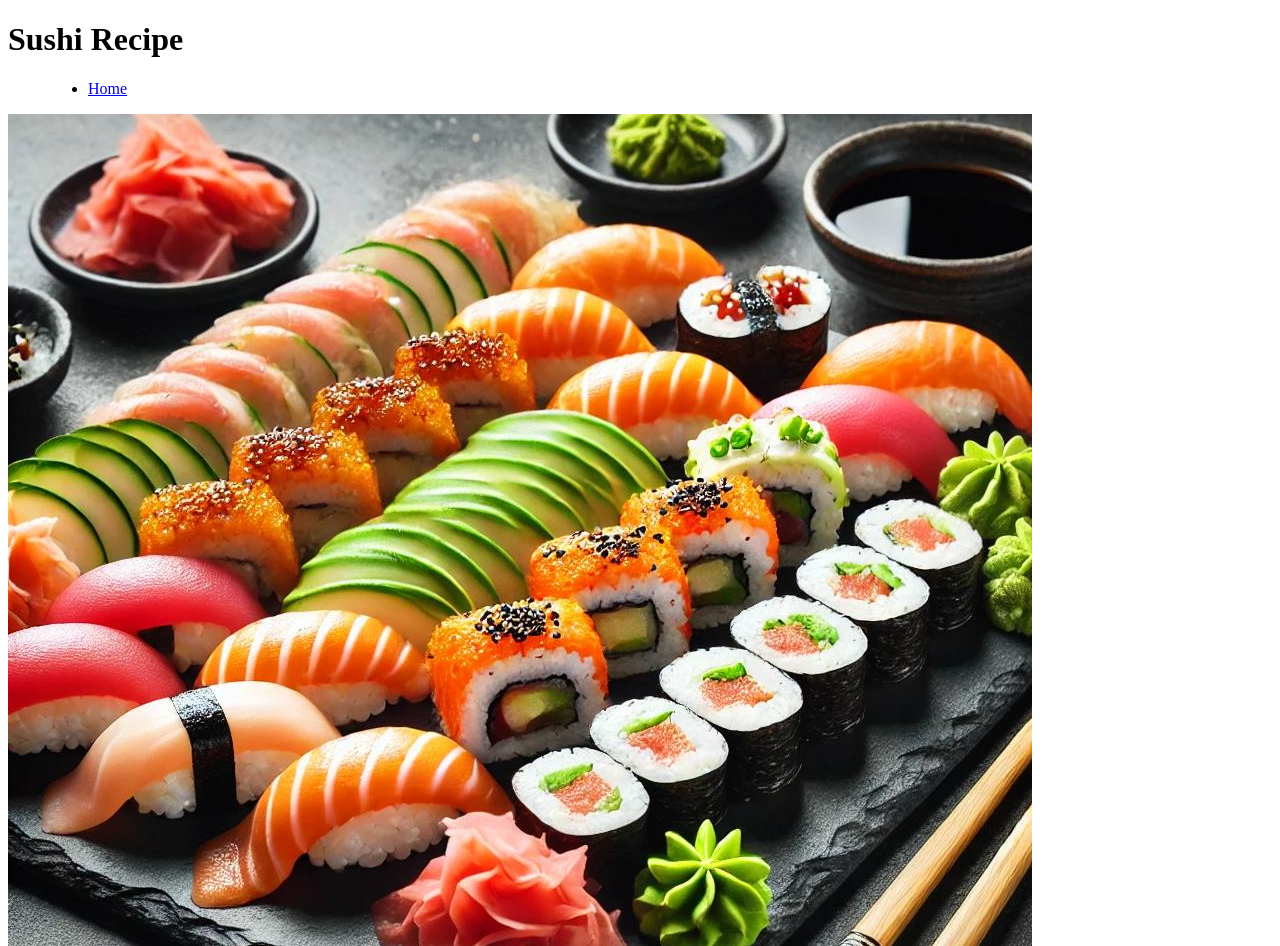
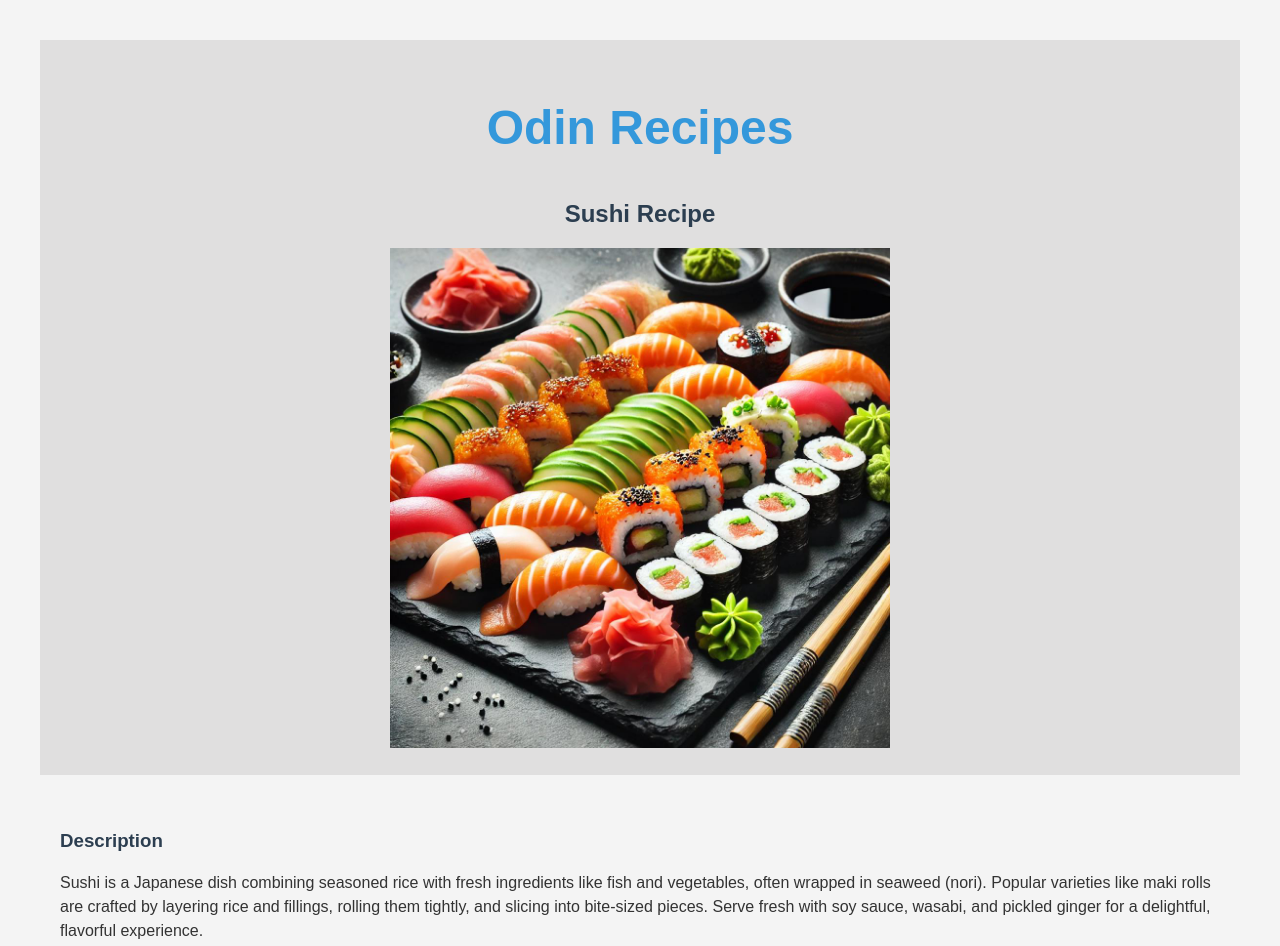
Before and after one commit to maxsoulfly/odin-recipes, a plain HTML site: page recipes/sushi.html in a window 1280 px wide. Shown: the top 946 px of the page. Drawn offline with Linux system fonts and the light colour scheme; a script that the page names is missing.

Commit message:
Added CSS/Design

```diff
--- /dev/null
+++ b/css/styles.css
@@ -0,0 +1,61 @@
+/* Reset all elements */
+* {
+    margin: 0;
+    /* padding: 0; */
+    box-sizing: border-box;
+}
+
+/* Reset body and html */
+html, body {
+    height: 100%;
+    line-height: 1.5;
+    padding: 20px;
+}
+
+/* Basic styling */
+body {
+    font-family: Arial, sans-serif;
+    background-color: #f4f4f4;
+    color: #333;
+}
+
+/* Container styling */
+.container {
+    max-width: 1200px;
+    margin: 0 auto;
+    padding: 20px;
+}
+
+/* Heading styles */
+h1, h2, h3 {
+    margin-bottom: 1rem;
+    margin-top: 2rem;
+    color: #2c3e50;
+}
+
+/* Link styles */
+a {
+    color: #3498db;
+    text-decoration: none;
+}
+
+a:hover {
+    text-decoration: underline;
+}
+
+img.top_img {
+    width: 500px;
+    height: auto;
+}
+
+header {
+    background: #e0dfdf;
+    /* color: #333333; */
+    padding: 10px 0;
+    text-align: center;
+    margin-bottom: 20px;
+}
+
+header h1 {
+    font-size: 3em;
+}
--- a/recipes/sushi.html
+++ b/recipes/sushi.html
@@ -4,21 +4,19 @@
     <meta charset="UTF-8">
     <meta name="viewport" content="width=device-width, initial-scale=1.0">
     <title>Sushi Recipe</title>
-    <link rel="stylesheet" href="styles.css">
+    <link rel="stylesheet" href="../css/styles.css">
 </head>
 <body>
-    <header>
-        <h1>Sushi Recipe</h1>
-        <menu>
-            <ul><li>
-                <a href="../index.html">Home</a>
-            </li></ul>
-        </menu>
-        <img src="./img/sushi.jpg" alt="Image of a tasty sushi dish">
-        <h3>Description</h3>
-        <p>Sushi is a Japanese dish combining seasoned rice with fresh ingredients like fish and vegetables, often wrapped in seaweed (nori). Popular varieties like maki rolls are crafted by layering rice and fillings, rolling them tightly, and slicing into bite-sized pieces. Serve fresh with soy sauce, wasabi, and pickled ginger for a delightful, flavorful experience.</p>
-    </header>
-    <main>
+    <header  class="container">
+        <h1><a href="../index.html">Odin Recipes</a></h1>
+        <h2>Sushi Recipe</h2>
+        <img class="top_img" src="./img/sushi.jpg" alt="Image of a tasty sushi dish">
+         </header>
+    <main  class="container">
+        <section>
+            <h3>Description</h3>
+            <p>Sushi is a Japanese dish combining seasoned rice with fresh ingredients like fish and vegetables, often wrapped in seaweed (nori). Popular varieties like maki rolls are crafted by layering rice and fillings, rolling them tightly, and slicing into bite-sized pieces. Serve fresh with soy sauce, wasabi, and pickled ginger for a delightful, flavorful experience.</p>
+       </section>
         <section>
             <h2>Ingredients (Serves 2-3):</h2>
             <h3>For the Rice:</h3>
@@ -83,11 +81,12 @@
             </ol>
             </section>
         </main>
-        <footer>
-            <h2>Links</h2>
-            <ul>
-                <li><a href="../index.html">Home</a></li>
-            </ul>
+        <footer  class="container"r>
+            <h3>Links</h3>
+            <p>
+                <a href="../index.html">Home</a>
+            </p>
+            <p>&copy; 2023 Odin Recipes</p>
         </footer>
         <!-- Add external JavaScript files here -->
         <script src="script.js"></script>
```
Also changed, not shown: index.html (+18 -12 lines), recipes/lasagna.html (+17 -18 lines), recipes/salmon.html (+17 -20 lines).
